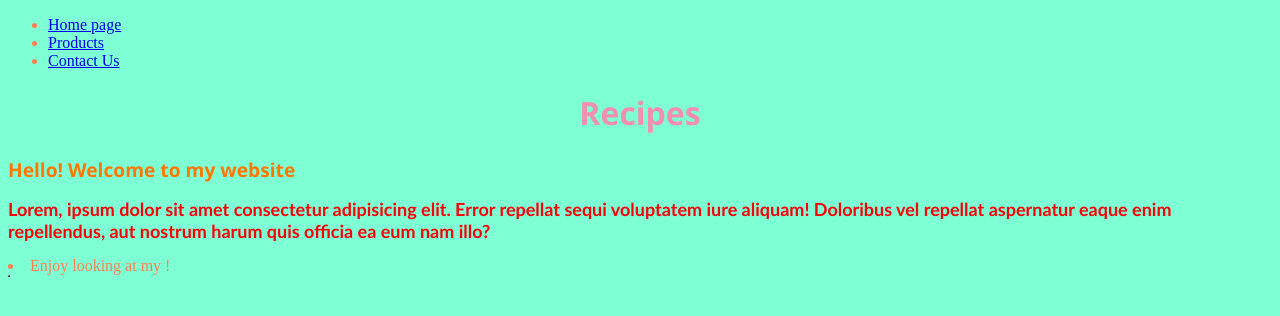
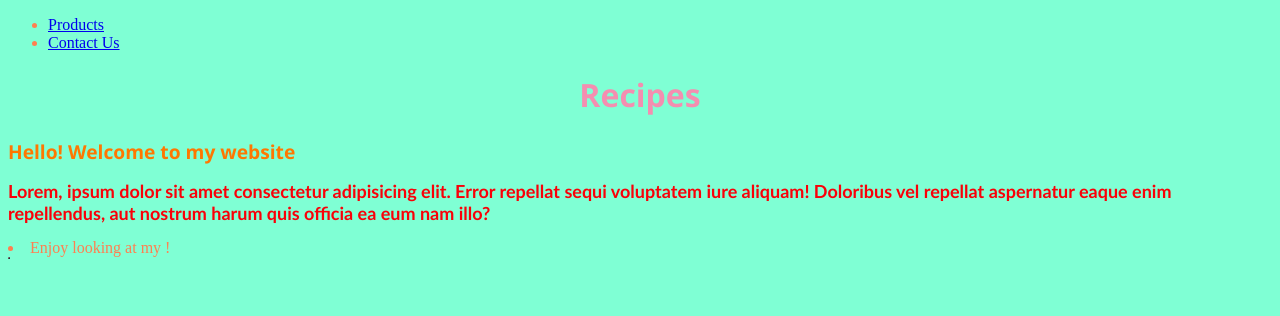
Before and after one commit to NerdyRose25/NerdyRose25.github.io, a plain HTML site: page index.html in a window 1280 px wide. Drawn offline with Linux system fonts and the light colour scheme.

Commit message:
Update index.html

```diff
--- a/index.html
+++ b/index.html
@@ -12,9 +12,6 @@
 
     <nav>
         <ul>
-            <li class="menu">
-               <a class="menu" href="Mainmenu.html">Home page</a>
-            </li>
             <li class="menu">
                 <a class="menu" href="products.html">Products</a>
             </li>
```
